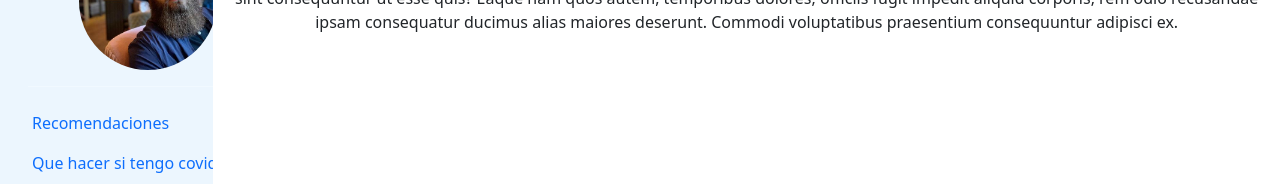
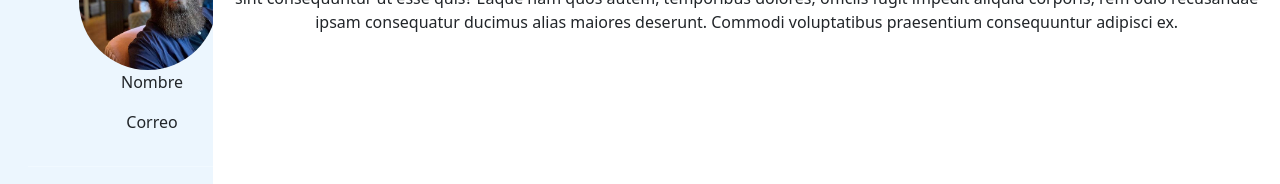
Before and after one commit to UsielOM/FCV19, an Angular app: page /User in a window 1280 px wide. Shown: the part 410-594 px from the top of the page. Built offline with nearby package versions, Linux system fonts and the light colour scheme.

Commit message:
Agregando etiquetas para el el manejo del dom del usuario

```diff
--- a/src/app/Components/UserComponent/sidbar-user/sidbar-user.component.html
+++ b/src/app/Components/UserComponent/sidbar-user/sidbar-user.component.html
@@ -8,7 +8,8 @@
                     <div class="text-center">
                         <img src="./../../../../assets/USER.jpg" alt="" width="138" height="138" class="rounded-circle me-2 ">
 
-
+                        <p class="text-dark">Nombre</p>
+                        <p class="text-dark">Correo</p>
                     </div>
 
                     <hr>
```
